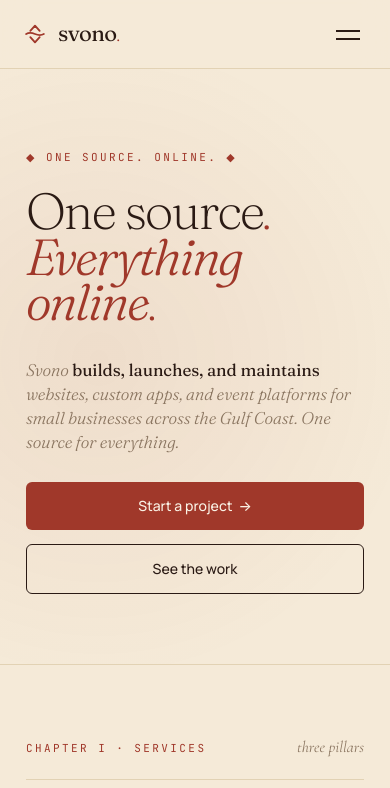
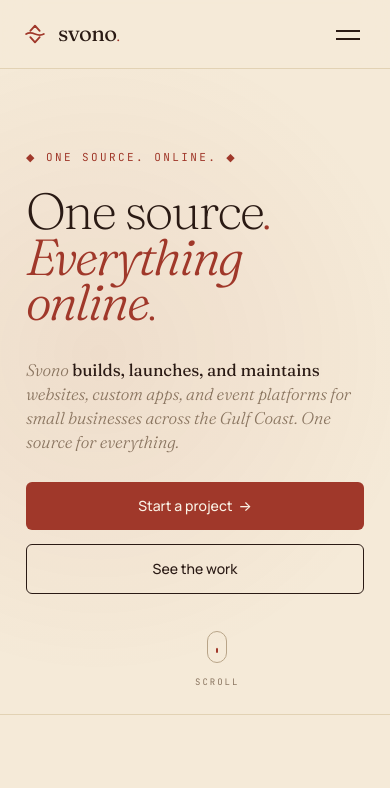
Before and after one commit to Sidppatel/SVYNE-frontend, a React (Vite) app: page / in a window 390 px wide. Shown: the top 788 px of the page. Built offline with nearby package versions, Linux system fonts and the light colour scheme.

Commit message:
feat: add component styles library with navigation, hero, and service pillar modules

```diff
--- a/src/styles/components.css
+++ b/src/styles/components.css
@@ -983,7 +983,7 @@
   }
 
   .hero {
-    padding: 80px 0 70px;
+    padding: 80px 0 120px;
   }
 
   .hero h1 {
@@ -1001,12 +1001,12 @@
     align-items: stretch;
   }
 
-  .scroll-indicator {
-    display: none;
+  .hero-ctas .btn {
+    justify-content: center;
   }
 
-  .hero-ctas .btn {
-    justify-content: center;
+  .scroll-indicator {
+    bottom: 25px;
   }
 
   .section-header h2 {
```
